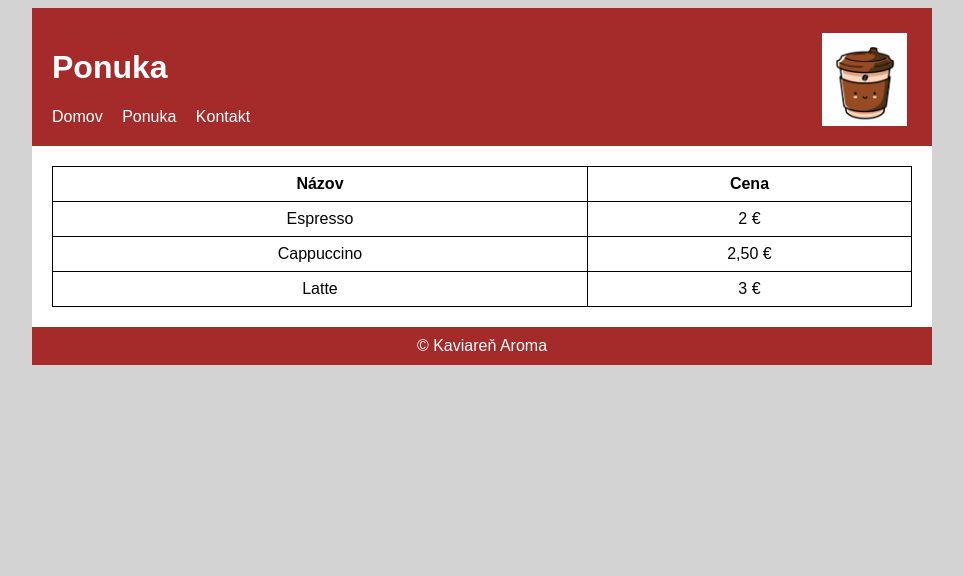
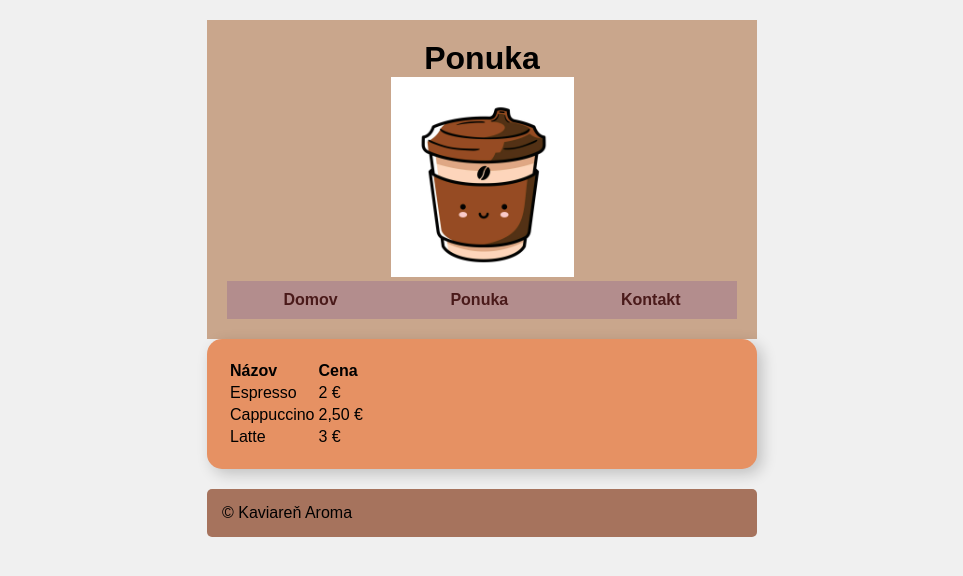
Before and after one commit to filakovsky17-png/KaviarenAroma, a plain HTML site: page ponuka.html in a window 1280 px wide. Shown: the whole page, without its empty margins (158-1121 px from the left). Drawn offline with Linux system fonts and the light colour scheme.

Commit message:
Refactor CSS styles for improved layout and design

```diff
--- a/style.css
+++ b/style.css
@@ -1,83 +1,93 @@
 body {
-    background-color: lightgray;
-    font-family: Arial;
+    font-family: Arial, sans-serif;
+    background-color: #f0f0f0;
+    display: flex;
+    justify-content: center;
+    margin: 0;
+    padding: 20px;
 }
 
-#stranka {
-    width: 900px;
-    margin: auto;
-    background-color: white;
+.container {
+    width: 900px; /* Šírka stránky */
+}
+
+/* Hlavička */
+header {
+    background-color: #c9a68c;
+    padding: 20px;
+    text-align: center;
+}
+
+header h1 {
+    margin: 0;
+    font-size: 32px;
+}
+
+/* Navigácia */
+nav {
+    background-color: #b38d8d;
+    padding: 10px 0;
+}
+
+nav ul {
+    list-style-type: none; /* Neočíslovaný zoznam bez odrážok */
+    margin: 0;
+    padding: 0;
+    display: flex;
+    justify-content: space-around;
+}
+
+nav ul li a {
+    text-decoration: none;
+    color: #4a1a1a;
+    font-weight: bold;
 }
 
 
-header {
-    background-color: brown;
-    color: white;
-    padding: 20px;
-    position: relative;
-}
-
-
-#logo {
-    position: absolute;
-    top: 10px;
-    right: 10px;
-
-    padding: 5px;
-}
-
-nav ul {
-    list-style-type: none;
-    padding: 0;
-    margin: 0;
-}
-
-nav ul li {
-    display: inline;
-    margin-right: 15px;
-}
-
-nav ul li a {
-    color: white;
-    text-decoration: none;
+.content-wrapper {
+    display: flex;
+    justify-content: space-between;
+    margin-top: 20px;
 }
 
 
 main {
+    width: 550px; /* Šírka hlavnej časti */
+    background-color: #e69163;
     padding: 20px;
-}
-
-p {
-    font-family: 'Segoe UI', Tahoma, Geneva, Verdana, sans-serif;
-    text-align: justify;
-    border: 1px solid black;
-    padding: 10px;
-    margin-bottom: 10px;
+    border-radius: 15px; /* Zaoblené rohy */
+    box-shadow: 5px 5px 15px rgba(0,0,0,0.2); /* Tieň */
+    text-align: justify; /* Zarovnané okraje textu */
+    box-sizing: border-box;
 }
 
 
-img {
-    float: right;
-    margin: 10px;
-    width: 85px;
+aside {
+    width: 280px; /* Šírka užších panelov */
+}
+
+.side-box {
+    background-color: #a64d26;
+    padding: 15px;
+    margin-bottom: 15px;
+    border-radius: 15px; /* Zaoblené rohy */
+    box-shadow: 5px 5px 15px rgba(0,0,0,0.2); /* Tieň */
+    overflow: hidden;
+    color: black;
+    font-size: 0.9em;
+}
+
+.side-box img {
+    width: 40px;
+    float: left; /* Obtekanie textu */
+    margin-right: 15px;
+    border-radius: 50%;
 }
 
 
-table {
-    width: 100%;
-    border-collapse: collapse;
+footer {
+    background-color: #a6735d;
+    margin-top: 20px;
+    padding: 15px;
+    border-radius: 5px;
 }
-
-td, th {
-    border: 1px solid black;
-    padding: 8px;
-    text-align: center;
-}
-
-footer {
-    background-color: brown;
-    color: white;
-    text-align: center;
-    padding: 10px;
-
-}
```
